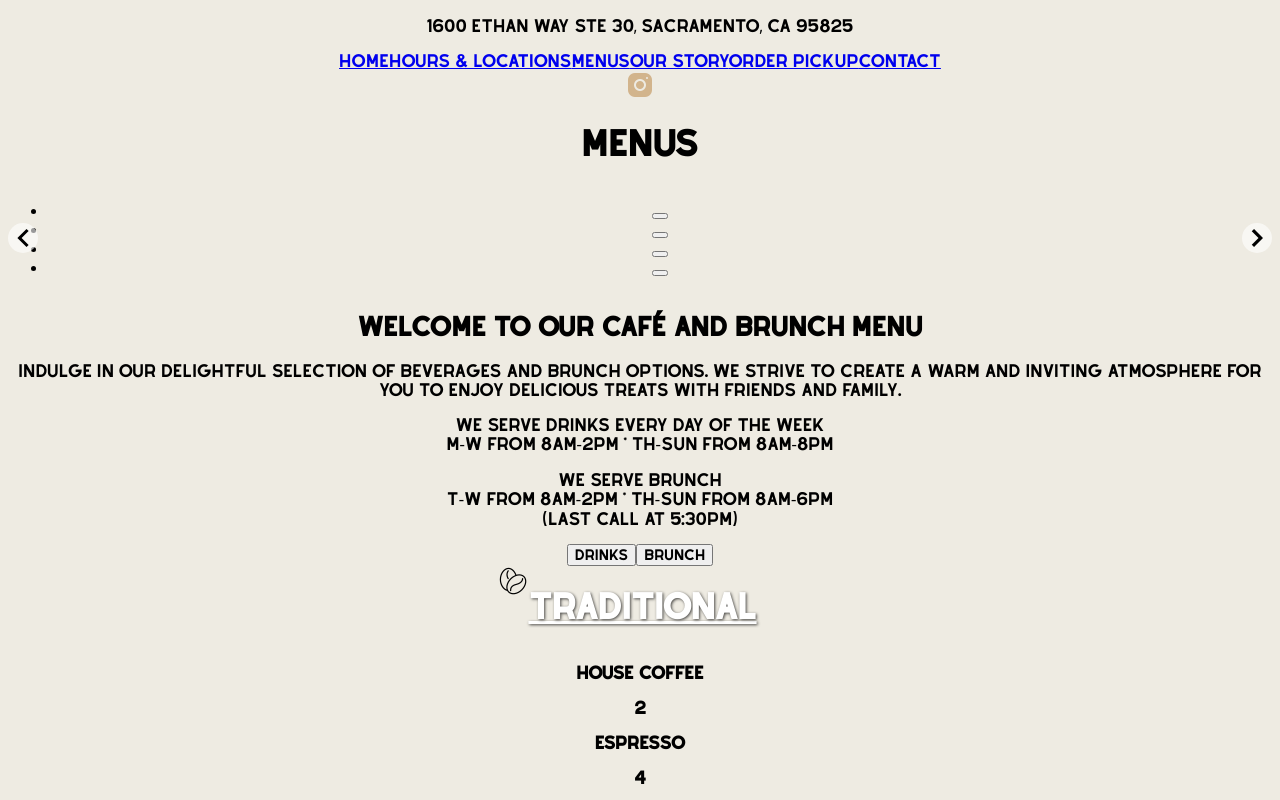
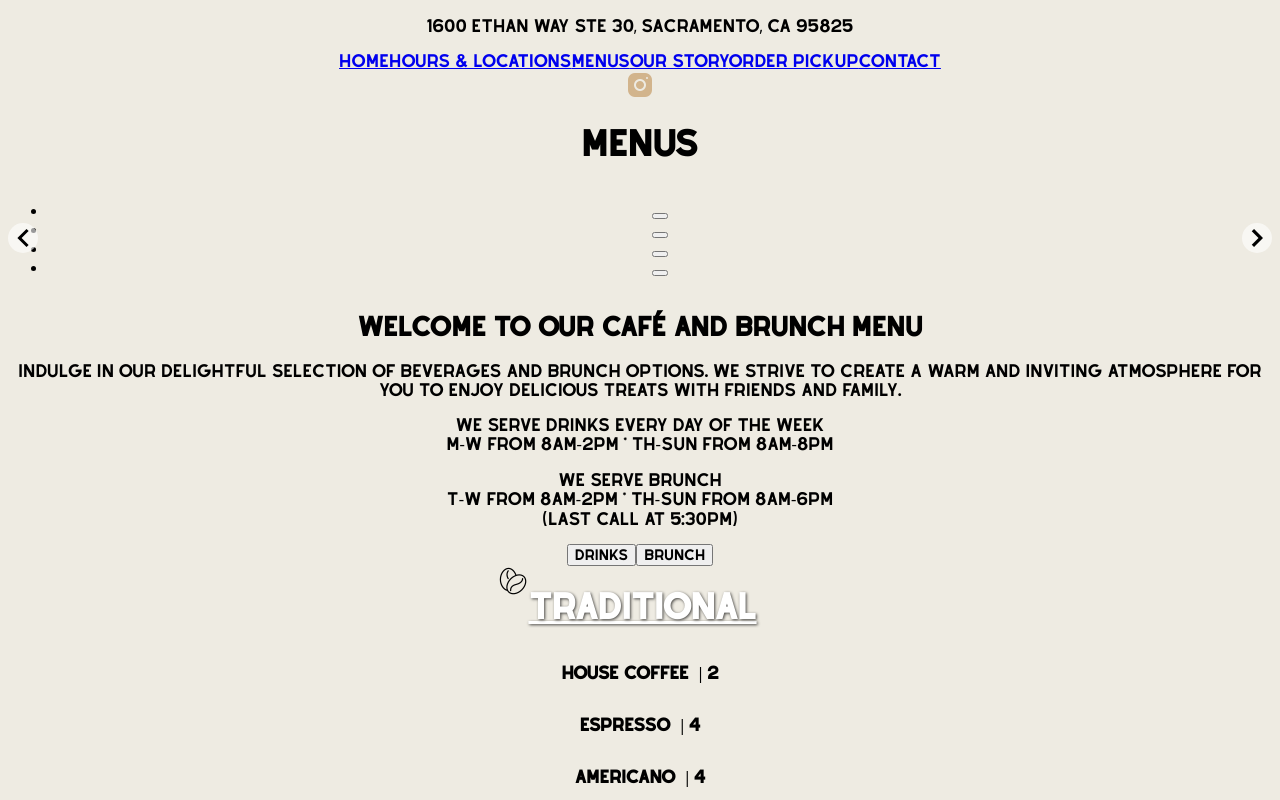
Before and after one commit to rydelldonato/18-grams-website, a React (Create React App) app: page /menus in a window 1280 px wide. Shown: the top 800 px of the page. Built offline with nearby package versions, Linux system fonts and the light colour scheme.

Commit message:
added spacing and separator

```diff
--- a/src/components/menus/menuLayout.css
+++ b/src/components/menus/menuLayout.css
@@ -1,10 +1,3 @@
-/* .menuItemDiv {
-   display: flex;
-  flex-direction: column;
-  align-items: center;
-  justify-content: center;
-} */
-
 .categoryDiv {
   display: flex;
   justify-content: center;
@@ -15,9 +8,15 @@
   color: white;
   text-shadow: 1px 1px 3px rgba(0, 0, 0, 0.7);
 }
+.titleAndPriceDiv{
+  display: flex;
+  justify-content: center;
+
+}
 .name {
   font-weight: bold;
 }
 .price{
   font-weight: bold;
+  margin-left: 10px;
 }
--- a/src/components/menus/menuLayout.js
+++ b/src/components/menus/menuLayout.js
@@ -16,9 +16,11 @@ export default function MenuLayout(props) {
               <h1 className="category">{drink.category}</h1>
             </div>
           ) : null}
+          <div className="titleAndPriceDiv">
           <p className="name">{drink.name}</p>
+          <p className="price">| {drink.price}</p>
+          </div>
           {drink.info && <p className="info">{drink.info}</p>}
-          <p className="price">{drink.price}</p>
         </div>
       ))}
     </>
```
